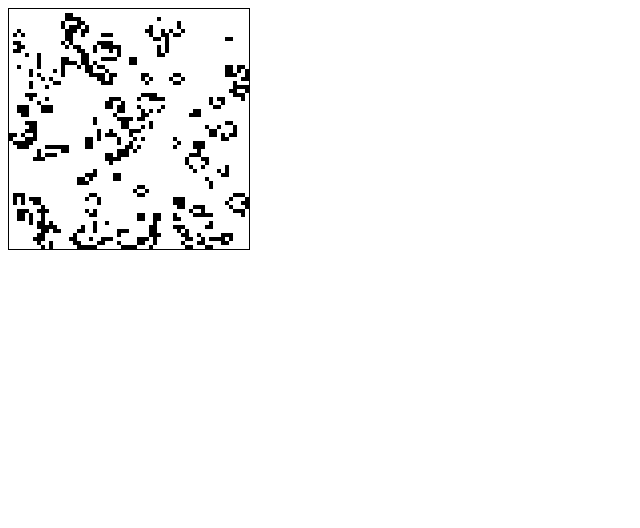
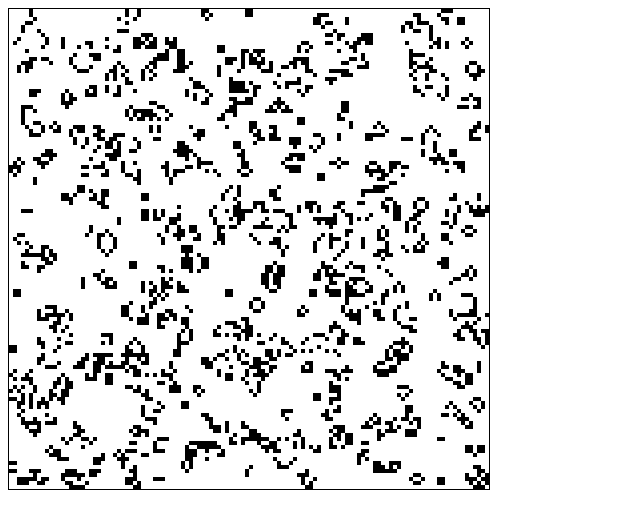
Before and after one commit to ellsclytn/conways-game-of-life, a website built with webpack: page src/index.ejs in a window 1280 px wide. Shown: the whole page, without its empty margins (0-640 px from the left). Built offline with nearby package versions, Linux system fonts and the light colour scheme.

Commit message:
Increase board size

```diff
--- a/src/constants.js
+++ b/src/constants.js
@@ -1,5 +1,5 @@
 module.exports = {
-  WIDTH: 60,
-  HEIGHT: 60,
+  WIDTH: 120,
+  HEIGHT: 120,
   SCALE: 4
 }
--- a/src/index.ejs
+++ b/src/index.ejs
@@ -10,6 +10,6 @@
     </style>
   </head>
   <body>
-    <canvas id="lifeBoard" width="240" height="240"></canvas>
+    <canvas id="lifeBoard" width="480" height="480"></canvas>
   </body>
 </html>
```
